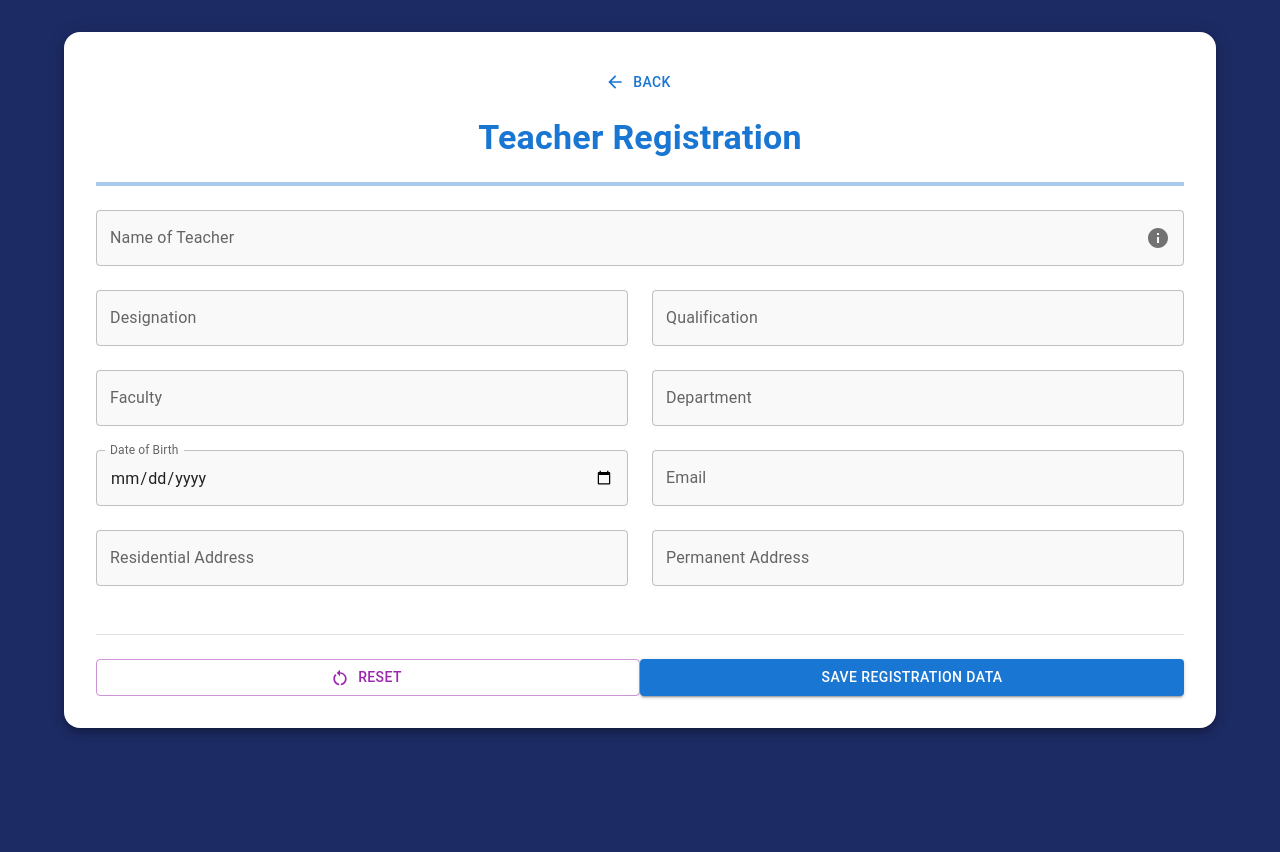
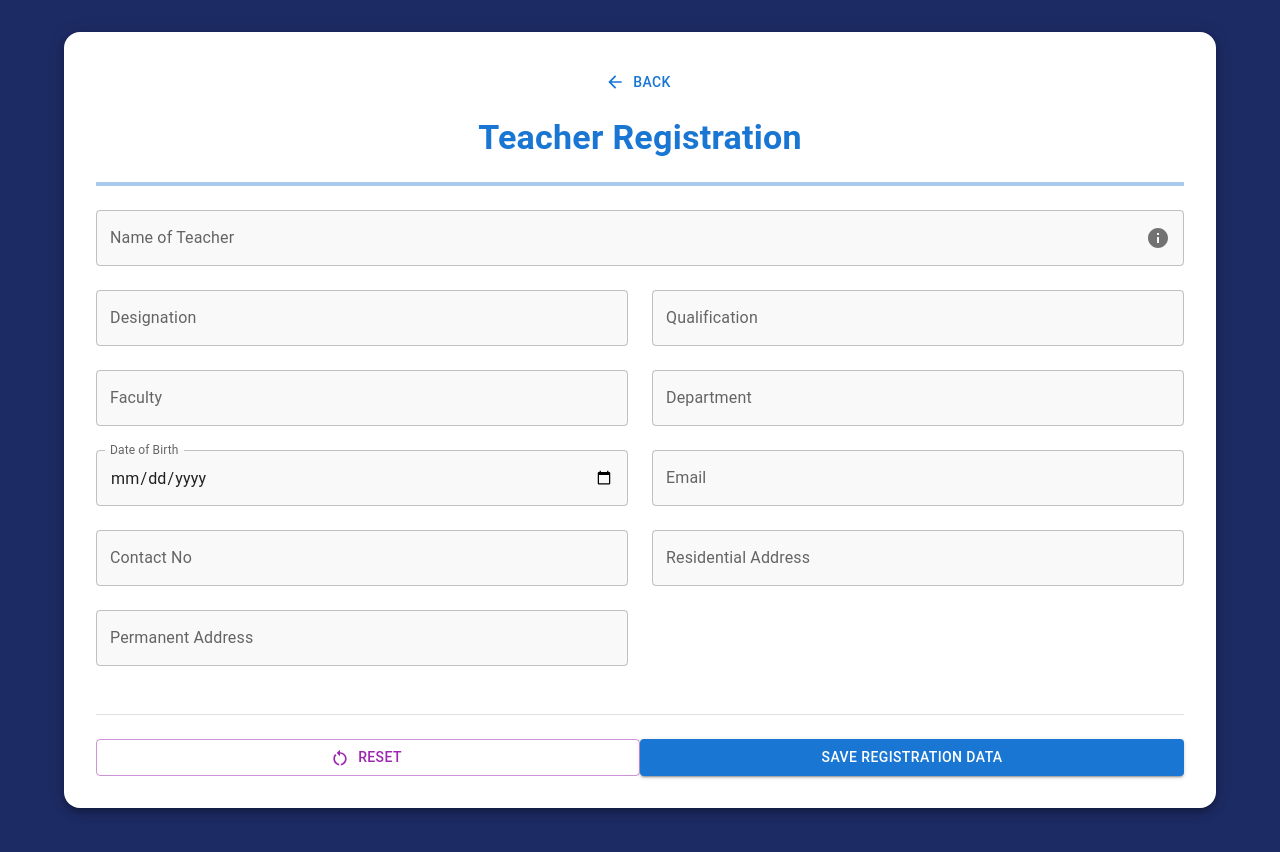
Before and after one commit to Kalyani2712/Teacher-Activity-Planner, a React (Create React App) app in the folder Frontend/: page /Register in a window 1280 px wide. Shown: the top 852 px of the page. Built offline with nearby package versions, Linux system fonts and the light colour scheme.

Commit message:
Contact no added

```diff
--- a/Frontend/src/pages/Register.js
+++ b/Frontend/src/pages/Register.js
@@ -20,7 +20,6 @@ import InfoIcon from '@mui/icons-material/Info';
 import RestartAltIcon from '@mui/icons-material/RestartAlt';
 import ArrowBackIcon from '@mui/icons-material/ArrowBack';
 import { useNavigate } from 'react-router-dom';
-import axios from 'axios';
 
 function TeacherRegistration() {
   const [formData, setFormData] = useState({
@@ -30,6 +29,7 @@ function TeacherRegistration() {
     faculty: '',
     department: '',
     dateOfBirth: '',
+    Contactno : '',
     email: '',
     residentialAddress: '',
     permanentAddress: '',
@@ -65,27 +65,8 @@ function TeacherRegistration() {
   const handleSubmit = (e) => {
     e.preventDefault();
     if (validateForm()) {
-      axios.post('http://localhost:5000/register', {
-        t_id: Date.now(),
-        name: formData.teacherName,
-        email: formData.email,
-        password: formData.email.substring(0, 3)+"123",
-        designation: formData.designation,
-        qualification: formData.qualification,
-        faculty: formData.faculty,
-        department: formData.department,
-        DOB: formData.dateOfBirth,
-        phoneNo: formData.contactNumber,
-        res_address: formData.residentialAddress,
-        per_address: formData.permanentAddress
-      }).then(res => {
-        localStorage.setItem('id', res.data);
-        window.location.href = '/dashboard'
-        navigate('/Profile', { state: { formData } });
-      }).catch(error => {
-        setErrors({email: 'Email already exists'});
-        console.log(error);
-      })
+      console.log('Teacher Registration Data:', formData);
+      navigate('/Profile', { state: { formData } });
     }
   };
 
@@ -137,7 +118,6 @@ function TeacherRegistration() {
             sx={{ fontWeight: 'bold', color: '#1976d2', marginBottom: 3 }}
           >
             Teacher Registration
-            {/* {error && <Typography color="error" sx={{ marginBottom: 2, textAlign: 'center' }}>{error}</Typography>} */}
           </Typography>
 
           <LinearProgress variant="determinate" value={progress} sx={{ marginBottom: 3 }} />
@@ -244,7 +224,17 @@ function TeacherRegistration() {
                   sx={{ backgroundColor: '#f9f9f9' }}
                 />
               </Grid>
-
+              <Grid item xs={6}>
+                <TextField
+                  fullWidth
+                  label="Contact No"
+                  variant="outlined"
+                  name="Contactno"
+                  value={formData.Contactno}
+                  onChange={handleChange}
+                  sx={{ backgroundColor: '#f9f9f9' }}
+                />
+              </Grid>
               <Grid item xs={6}>
                 <TextField
                   fullWidth
```
